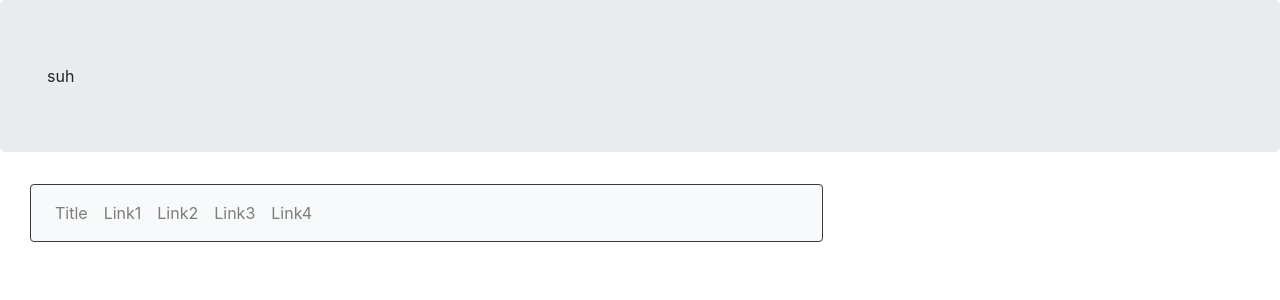
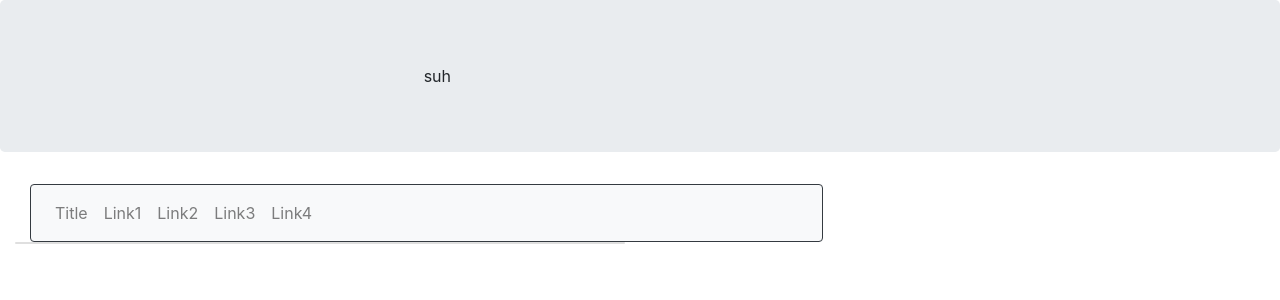
Before and after one commit to Jaccuse/bootstrap-challenge, a PHP site: page / in a window 1280 px wide. Shown: the top 300 px of the page. Run offline with PHP 8.4, Linux system fonts and the light colour scheme; some libraries are stand-ins or nearby versions.

Commit message:
Confused

```diff
--- a/index.php
+++ b/index.php
@@ -15,7 +15,7 @@
         <link rel="stylesheet" href="https://maxcdn.bootstrapcdn.com/bootstrap/4.0.0-beta.2/css/bootstrap.min.css" integrity="sha384-PsH8R72JQ3SOdhVi3uxftmaW6Vc51MKb0q5P2rRUpPvrszuE4W1povHYgTpBfshb" crossorigin="anonymous">
     </head>
     <body>
-        <div class="jumbotron">
+        <div class="jumbotron text-center">
             <div class="col-xs-12 col-sm-6 col-md-8">
                 suh
             </div>
@@ -47,5 +47,12 @@
                 </nav>
             </div>
         </div>
+        <div class="col-md-6">
+            <div class="card w-100 mb-3">
+                <div>
+
+                </div>
+            </div>
+        </div>
     </body>
 </html>
--- a/styles.css
+++ /dev/null
@@ -1,3 +0,0 @@
-.col-md-8 {
-    background: aqua;
-}
```
